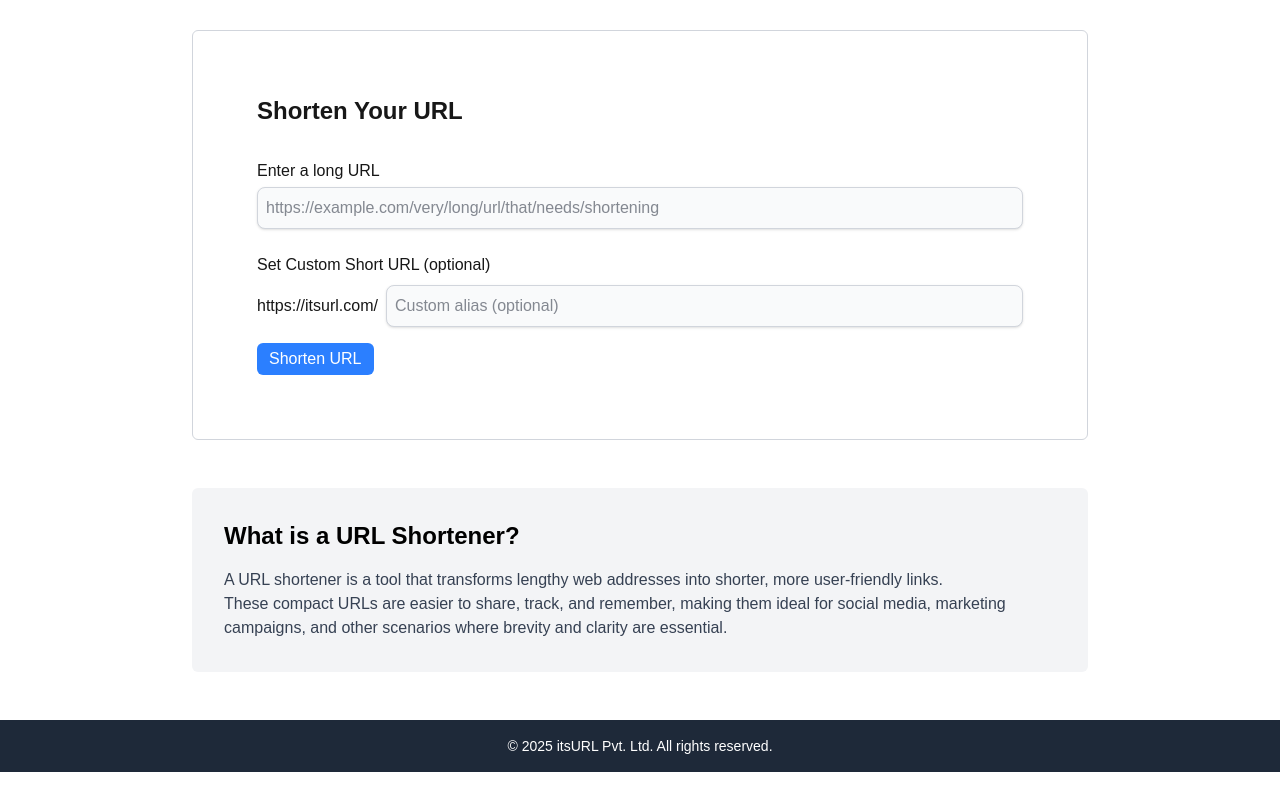
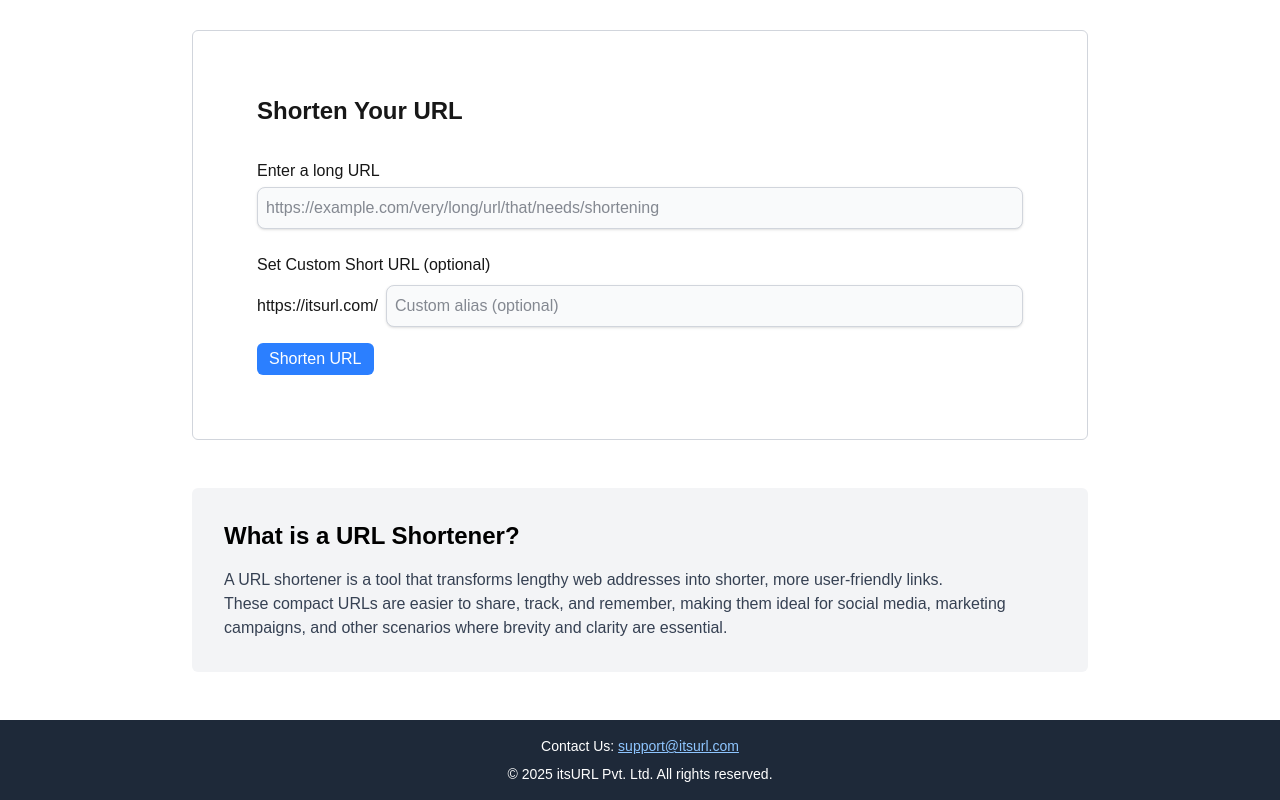
Before and after one commit to avi-watwani/itsurl-shortner, a Next.js app: page / in a window 1280 px wide. Shown: the part 818-1618 px from the top of the page. Before the commit the page ends 1590 px from the top, so only its background shows below. Built offline with nearby package versions, Linux system fonts and the light colour scheme.

Commit message:
feat: add contact information to footer for user support

```diff
--- a/app/page.tsx
+++ b/app/page.tsx
@@ -232,9 +232,12 @@ export default function HomePage() {
       </div>
       <UrlShortenerInfo /> {/* Add the new component here */}
       <footer className="mt-12 bg-gray-800 text-white py-4 text-center">
-        <p className="text-xs sm:text-sm">
-          © {new Date().getFullYear()} itsURL Pvt. Ltd. All rights reserved.
-        </p>
+          <p className="text-xs sm:text-sm mb-2">
+            Contact Us: <a href="mailto:support@itsurl.com" className="underline text-blue-300 hover:text-blue-100">support@itsurl.com</a>
+          </p>
+          <p className="text-xs sm:text-sm">
+            © {new Date().getFullYear()} itsURL Pvt. Ltd. All rights reserved.
+          </p>
       </footer>
     </main>
   );
```
